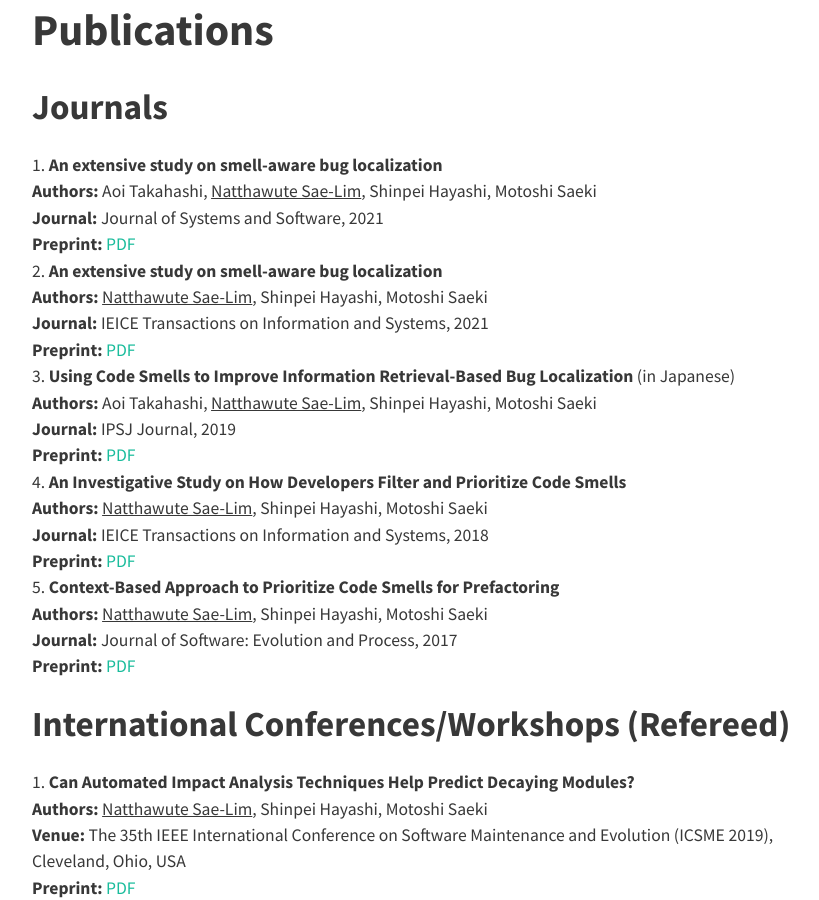
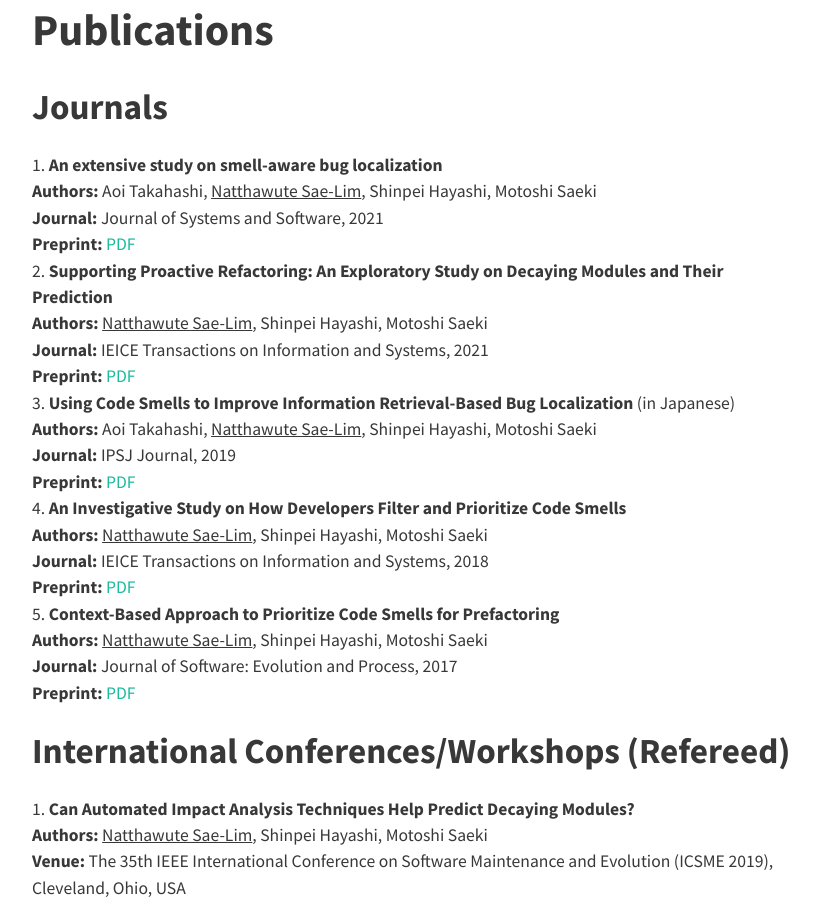
Before and after one commit to natthawute/natthawute.github.io, a Jekyll site: the page built from about.md, in a window 1280 px wide and 900 px high, scrolled down 394 px. Shown: the whole window, without its empty margins (224-1043 px from the left). Built offline with Jekyll 4.4.1, drawn with Linux system fonts in a browser that asks for light colours; nearby versions of some CDN libraries.

Commit message:
Update about.md

```diff
--- a/about.md
+++ b/about.md
@@ -18,7 +18,7 @@ ____
    **Authors:** Aoi Takahashi, <u>Natthawute Sae-Lim</u>, Shinpei Hayashi, Motoshi Saeki
    **Journal:** Journal of Systems and Software, 2021
    **Preprint:** [PDF](https://www.sciencedirect.com/science/article/pii/S0164121221000832/pdfft?md5=ce961c9a3f545fcd2c1d6615d79c2486&pid=1-s2.0-S0164121221000832-main.pdf)
-1. **An extensive study on smell-aware bug localization**
+1. **Supporting Proactive Refactoring: An Exploratory Study on Decaying Modules and Their Prediction**
    **Authors:** <u>Natthawute Sae-Lim</u>, Shinpei Hayashi, Motoshi Saeki
    **Journal:** IEICE Transactions on Information and Systems, 2021
    **Preprint:** [PDF](/assets/paper/Natthawute-IEICE2021.pdf)
```
